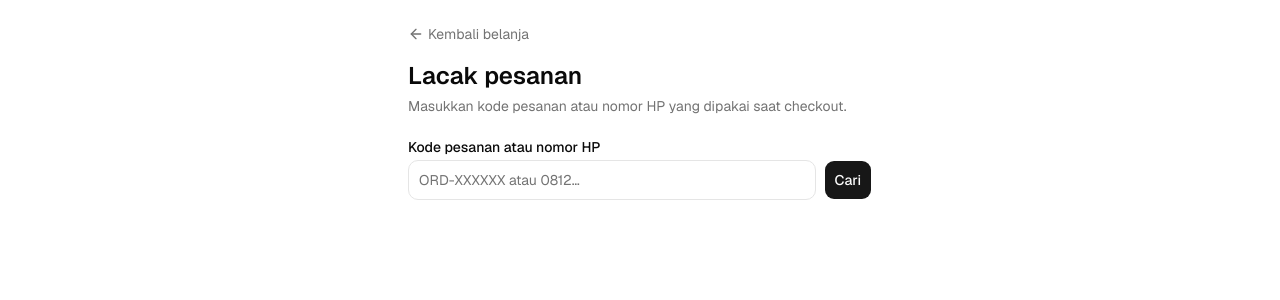
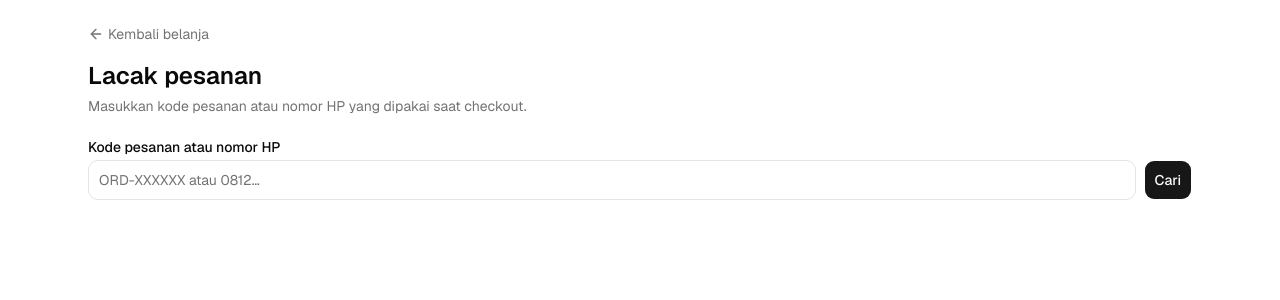
Before and after one commit to arikmhm/awm-fullstack, a Next.js app: page /track in a window 1280 px wide. Shown: the top 300 px of the page. Built offline with nearby package versions, Linux system fonts and the light colour scheme.

Commit message:
feat: tombol lacak pesanan di header & lebar halaman lacak mengikuti katalog

```diff
--- a/src/app/page.tsx
+++ b/src/app/page.tsx
@@ -1,4 +1,7 @@
+import Link from "next/link";
 import { Suspense } from "react";
+import { PackageSearch } from "lucide-react";
+import { buttonVariants } from "@/components/ui/button";
 import { Badge } from "@/components/ui/badge";
 import {
   Card,
@@ -10,7 +13,7 @@ import { AddToCartButton } from "@/components/add-to-cart-button";
 import { CartSheet } from "@/components/cart-sheet";
 import { ProductImage } from "@/components/product-image";
 import { createClient } from "@/lib/supabase/server";
-import { formatRupiah } from "@/lib/utils";
+import { cn, formatRupiah } from "@/lib/utils";
 
 const gridClass = "grid grid-cols-2 gap-3 sm:grid-cols-3 sm:gap-4 lg:grid-cols-4";
 
@@ -24,7 +27,12 @@ export default function Home() {
             Pesan tanpa login, pantau pesanan secara real-time.
           </p>
         </div>
-        <CartSheet />
+        <div className="flex shrink-0 items-center gap-2">
+          <Link href="/track" className={cn(buttonVariants({ variant: "outline", size: "lg" }))}>
+            <PackageSearch /> <span className="max-sm:sr-only">Lacak pesanan</span>
+          </Link>
+          <CartSheet />
+        </div>
       </header>
       <Suspense fallback={<ProductGridSkeleton />}>
         <ProductGrid />
--- a/src/app/track/page.tsx
+++ b/src/app/track/page.tsx
@@ -12,7 +12,7 @@ type SearchParams = Promise<{ code?: string | string[] }>;
 
 export default function TrackPage({ searchParams }: { searchParams: SearchParams }) {
   return (
-    <main className="mx-auto w-full max-w-lg flex-1 p-4 sm:p-6">
+    <main className="mx-auto w-full max-w-6xl flex-1 p-4 sm:p-6">
       <Link href="/" className="mb-4 inline-flex items-center gap-1 text-sm text-muted-foreground hover:text-foreground">
         <ArrowLeft className="size-4" /> Kembali belanja
       </Link>
```
